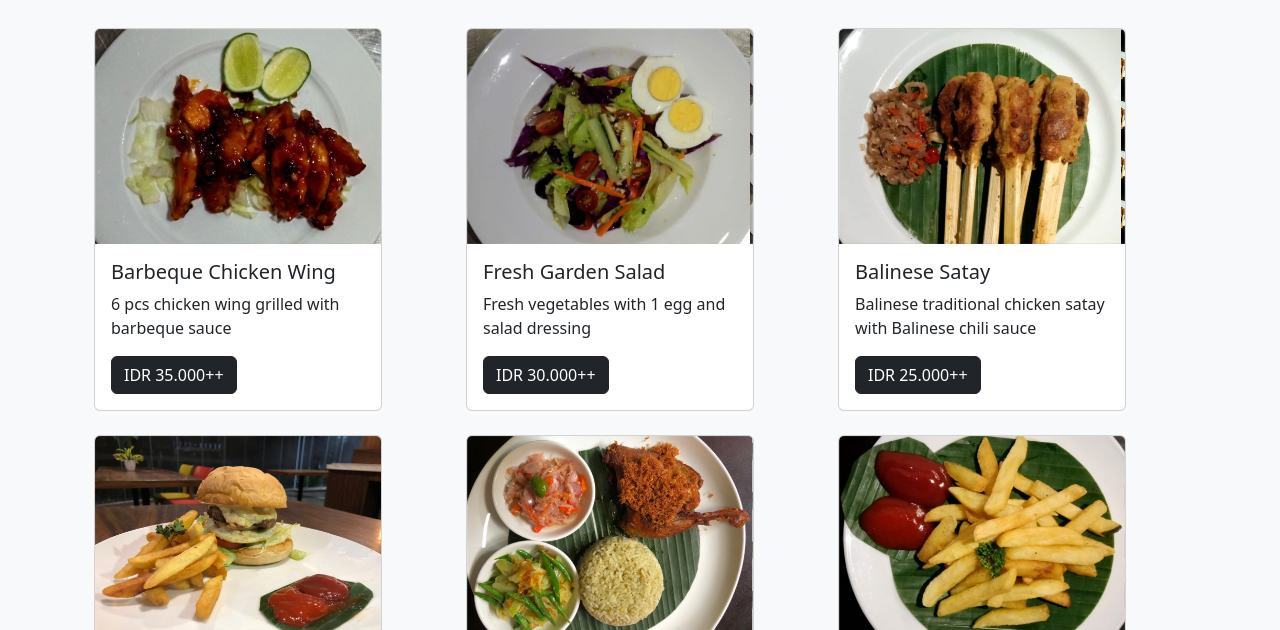
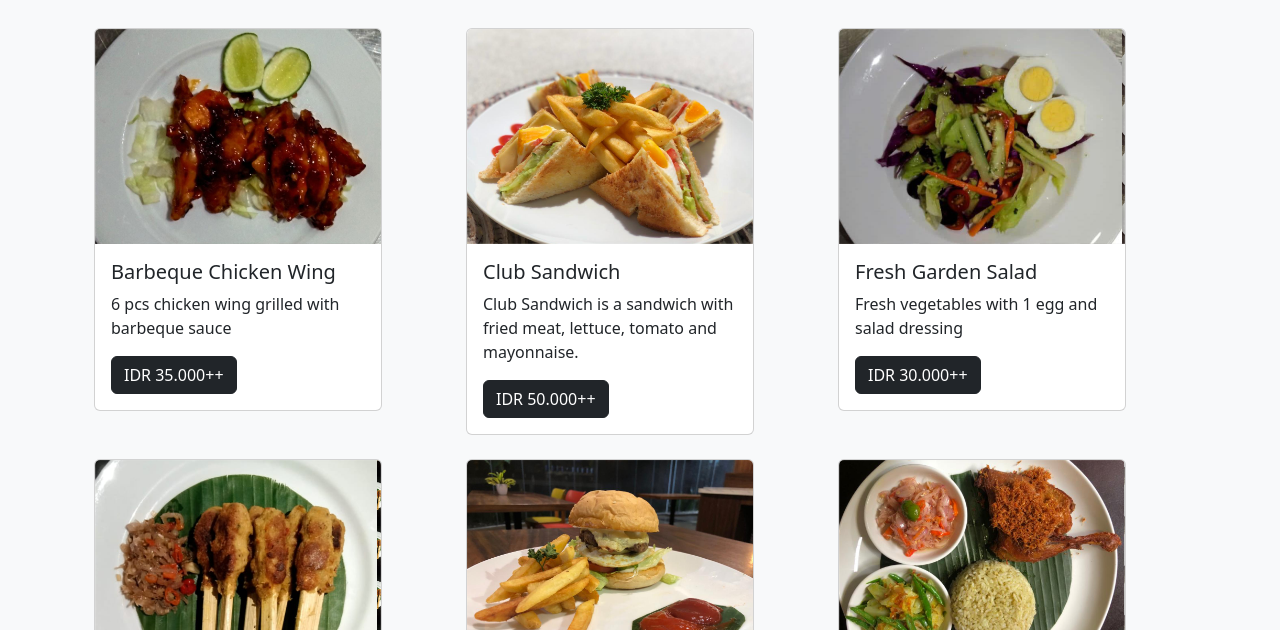
Before and after one commit to lordarya/ionhotelmenu, a plain HTML site: page index.html in a window 1280 px wide. Shown: the part 170-800 px from the top of the page. Drawn offline with nearby package versions, Linux system fonts and the light colour scheme.

Commit message:
add menu

```diff
--- a/index.html
+++ b/index.html
@@ -50,6 +50,17 @@
                             </div>
                           </div>
                     </div>
+
+                    <div class="col">
+                      <div class="card" style="width: 18rem;">
+                          <img src="/img/food/ClubSandwich.png" class="card-img-top" alt="...">
+                          <div class="card-body">
+                            <h5 class="card-title">Club Sandwich</h5>
+                            <p class="card-text">Club Sandwich is a sandwich with fried meat, lettuce, tomato and mayonnaise.</p>
+                              <button class="btn btn-dark">IDR 50.000++</button>
+                          </div>
+                        </div>
+                  </div>
 
                     <div class="col">
                         <div class="card" style="width: 18rem;">
```
Also changed, not shown: img/food/ClubSandwich.png (added).
